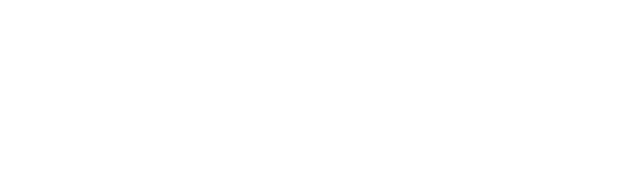
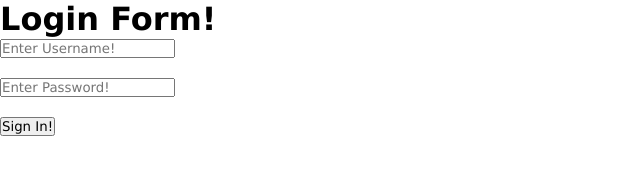
Before and after one commit to KieranWake/css-project-test-, a plain HTML site: page project-3/index.html in a window 1280 px wide. Shown: the whole page, without its empty margins (0-640 px from the left). Drawn offline with Linux system fonts and the light colour scheme.

Commit message:
implemented form within a container with two inputs and one button

```diff
--- a/project-3/index.html
+++ b/project-3/index.html
@@ -6,6 +6,21 @@
         <link rel="stylesheet" href="css/style.css">
     </head>
     <body>
+        <div class="login-container">
+            <form action="">
+                <h1>Login Form!</h1>
+                <div class="username-input">
+                    <input type="text" placeholder="Enter Username!" required>
+                </div>
+                <br>
+                <div class="password-input">
+                    <input type="text" placeholder="Enter Password!" required>
+                </div>
+                <br>
+                <button type="submit" class="sign-in">Sign In!</button>
+            </form>
+        </div>
+
 
     </body>
 </html>
```
